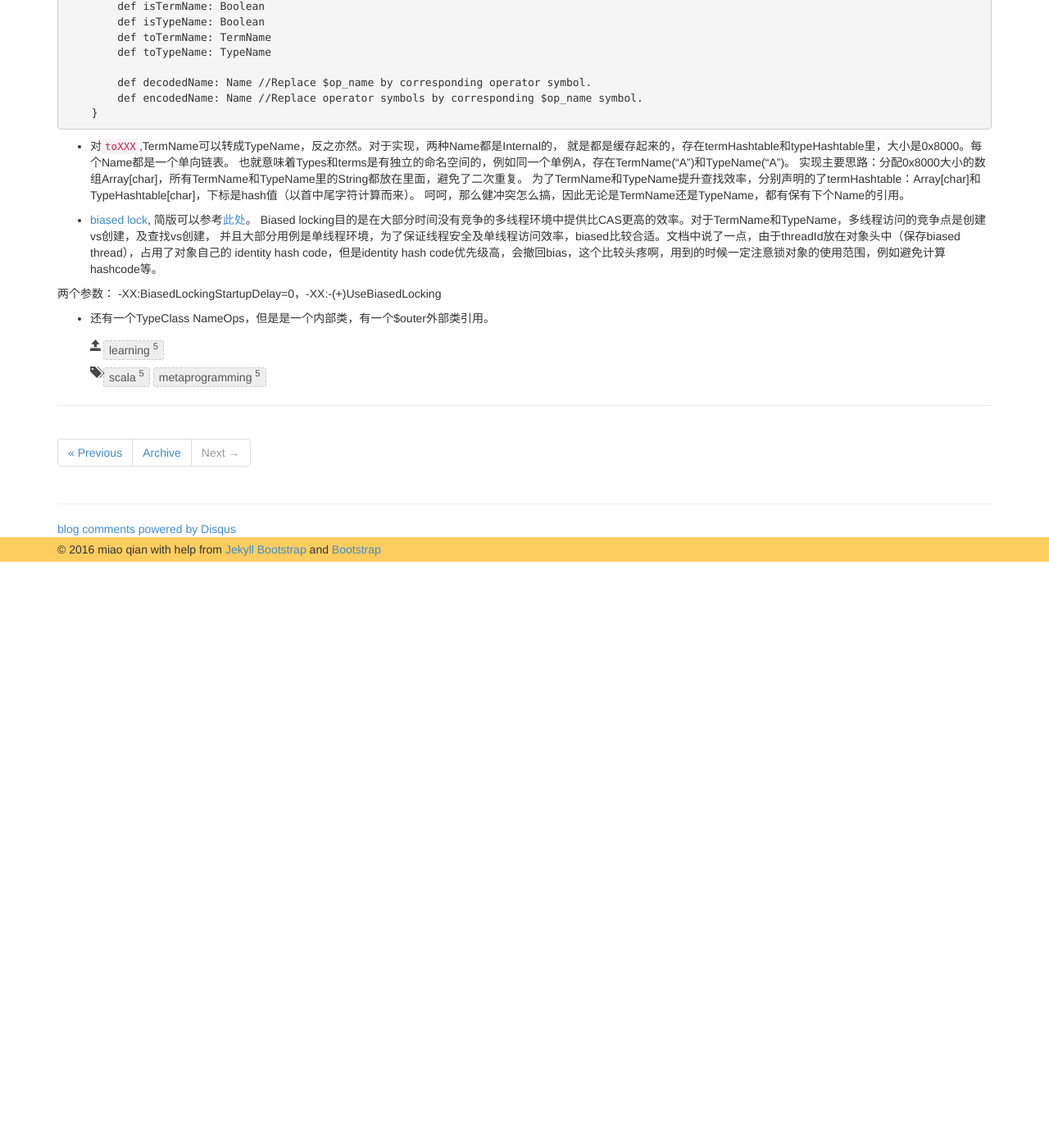
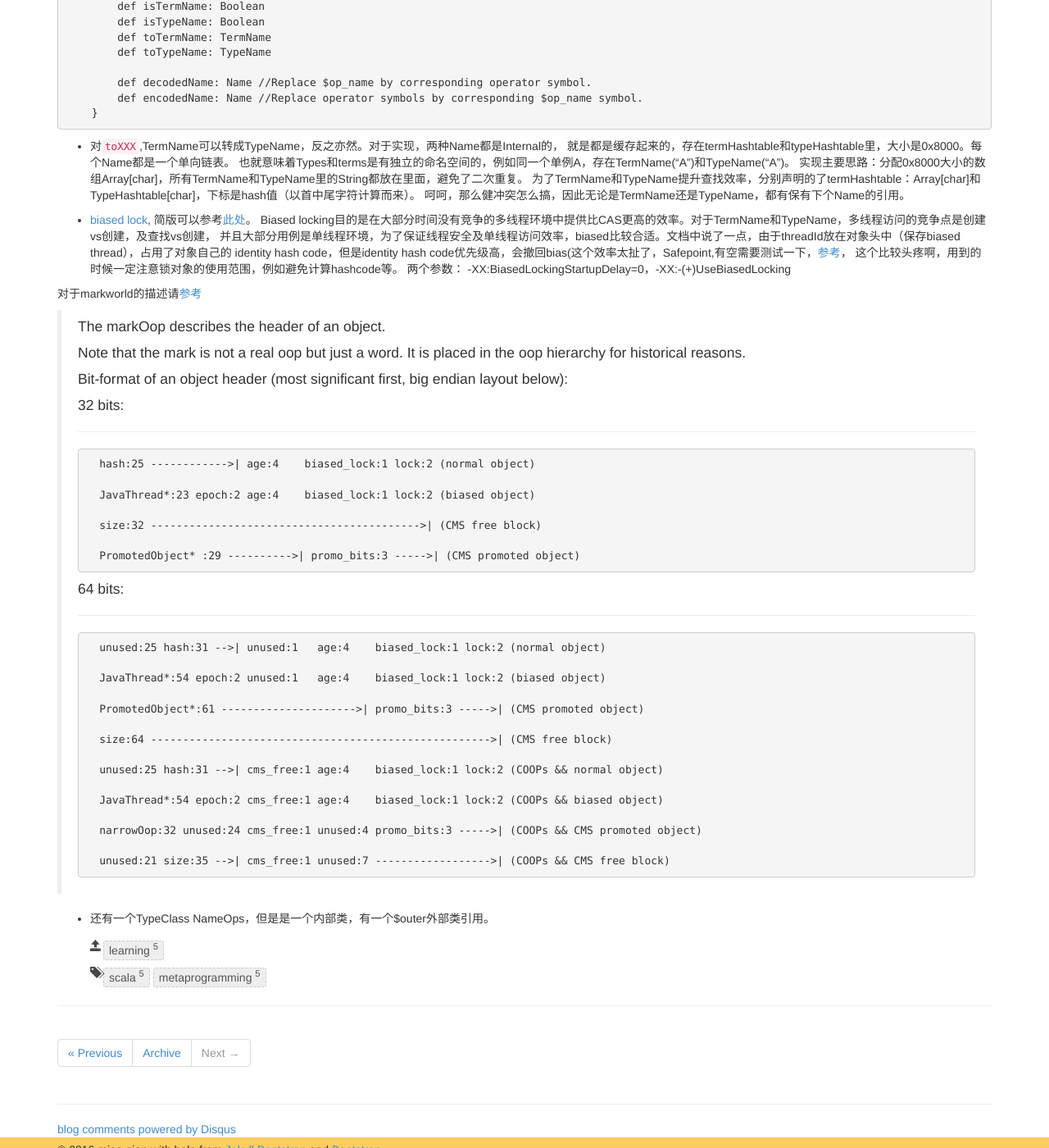
Before and after one commit to MQ-EL/mq-el.github.io, a Jekyll site: the page built from _posts/2016-10-26-SMP-Names.md, in a window 1280 px wide and 1400 px high, scrolled down 752 px. Shown: the whole window at 82% size. Built offline with Jekyll 4.4.1, drawn with Linux system fonts in a browser that asks for light colours; nearby versions of some CDN libraries; comment, search, counter and statistics services are not loaded; before the commit the page ends 1437 px from its top, so only the background shows below that.

Commit message:
Add Markworld layout into SMP Names post.

```diff
--- a/_posts/2016-10-26-SMP-Names.md
+++ b/_posts/2016-10-26-SMP-Names.md
@@ -56,9 +56,50 @@ Names本质上是封装了一个String。封装的其中一个目的是区分Ter
 * [biased lock](https://blogs.oracle.com/dave/entry/biased_locking_in_hotspot), 简版可以参考[此处](http://arturmkrtchyan.com/jvm-biased-locking)。
 Biased locking目的是在大部分时间没有竞争的多线程环境中提供比CAS更高的效率。对于TermName和TypeName，多线程访问的竞争点是创建vs创建，及查找vs创建，
 并且大部分用例是单线程环境，为了保证线程安全及单线程访问效率，biased比较合适。文档中说了一点，由于threadId放在对象头中（保存biased thread），占用了对象自己的
-identity hash code，但是identity hash code优先级高，会撤回bias，这个比较头疼啊，用到的时候一定注意锁对象的使用范围，例如避免计算hashcode等。
-
+identity hash code，但是identity hash code优先级高，会撤回bias(这个效率太扯了，Safepoint,有空需要测试一下，[参考](http://jpbempel.blogspot.jp/2013/03/safety-first-safepoints.html)，
+这个比较头疼啊，用到的时候一定注意锁对象的使用范围，例如避免计算hashcode等。
 两个参数： -XX:BiasedLockingStartupDelay=0，-XX:-(+)UseBiasedLocking
 
+对于markworld的描述请[参考](http://hg.openjdk.java.net/jdk8/jdk8/hotspot/file/87ee5ee27509/src/share/vm/oops/markOop.hpp)
+
+>  The markOop describes the header of an object.
+>
+>  Note that the mark is not a real oop but just a word.
+>  It is placed in the oop hierarchy for historical reasons.
+>
+>  Bit-format of an object header (most significant first, big endian layout below):
+>
+>   32 bits:
+>
+>   --------
+>       hash:25 ------------>| age:4    biased_lock:1 lock:2 (normal object)
+>
+>       JavaThread*:23 epoch:2 age:4    biased_lock:1 lock:2 (biased object)
+>
+>       size:32 ------------------------------------------>| (CMS free block)
+>
+>       PromotedObject* :29 ---------->| promo_bits:3 ----->| (CMS promoted object)
+>
+>
+>   64 bits:
+>
+>   --------
+>
+>       unused:25 hash:31 -->| unused:1   age:4    biased_lock:1 lock:2 (normal object)
+>
+>       JavaThread*:54 epoch:2 unused:1   age:4    biased_lock:1 lock:2 (biased object)
+>
+>       PromotedObject*:61 --------------------->| promo_bits:3 ----->| (CMS promoted object)
+>
+>       size:64 ----------------------------------------------------->| (CMS free block)
+>
+>       unused:25 hash:31 -->| cms_free:1 age:4    biased_lock:1 lock:2 (COOPs && normal object)
+>
+>       JavaThread*:54 epoch:2 cms_free:1 age:4    biased_lock:1 lock:2 (COOPs && biased object)
+>
+>       narrowOop:32 unused:24 cms_free:1 unused:4 promo_bits:3 ----->| (COOPs && CMS promoted object)
+>
+>       unused:21 size:35 -->| cms_free:1 unused:7 ------------------>| (COOPs && CMS free block)
+>
 
 * 还有一个TypeClass NameOps，但是是一个内部类，有一个$outer外部类引用。
```
